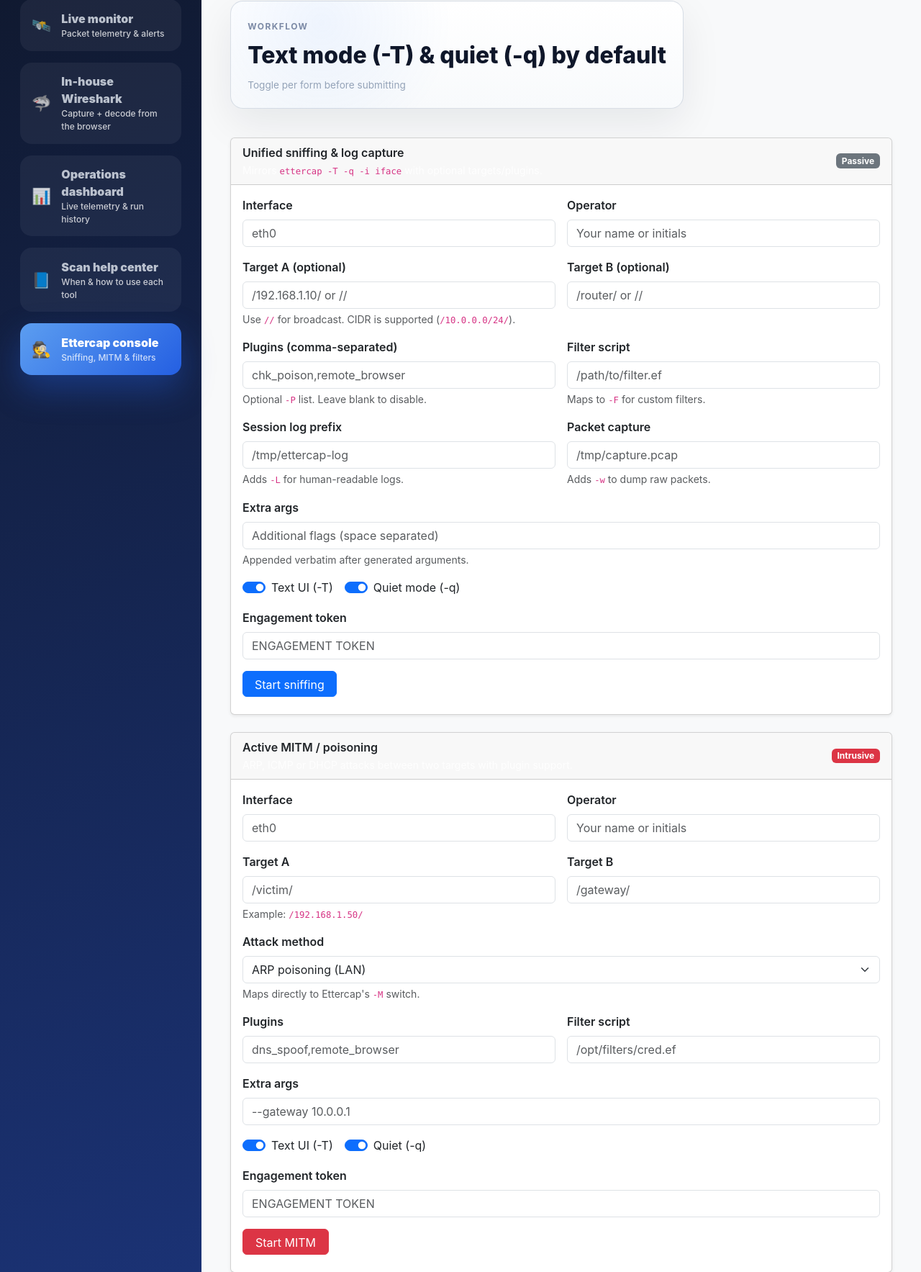
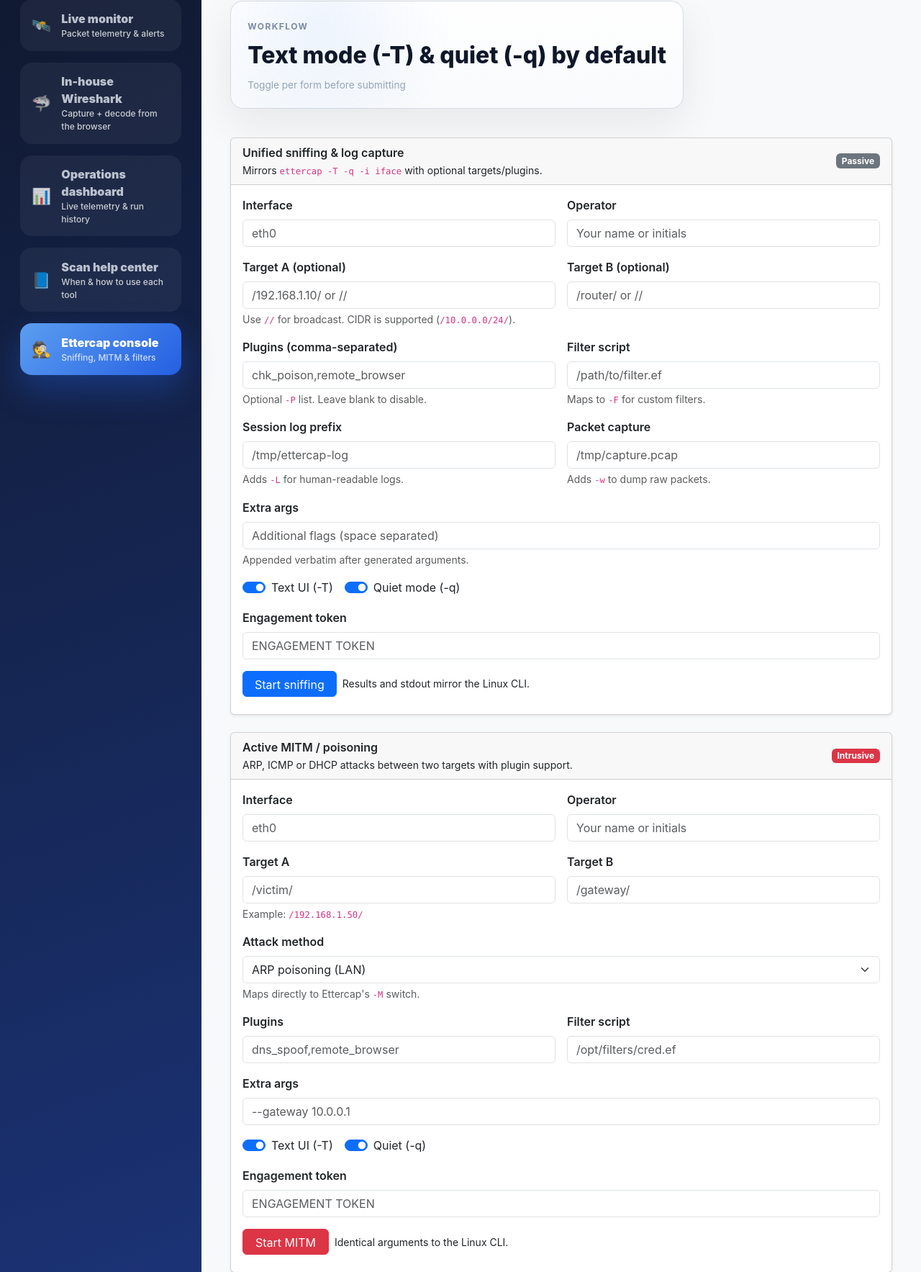
Before and after one commit to calypsorrr/cybersecurity, a Flask app: page /ettercap in a window 1280 px wide. Shown: the part 255-2022 px from the top of the page at 72% size. Run offline with Flask 3, Linux system fonts and the light colour scheme; some libraries are stand-ins or nearby versions.

Commit message:
colour changes

```diff
--- a/cybercheck/templates/ettercap.html
+++ b/cybercheck/templates/ettercap.html
@@ -23,7 +23,7 @@
       <div class="card-header d-flex justify-content-between align-items-center">
         <div>
           <span class="fw-semibold d-block">Unified sniffing & log capture</span>
-          <small class="text-muted">Mirrors <code>ettercap -T -q -i iface</code> with optional targets/plugins.</small>
+          <small class="text-muted2">Mirrors <code>ettercap -T -q -i iface</code> with optional targets/plugins.</small>
         </div>
         <span class="badge text-bg-secondary">Passive</span>
       </div>
@@ -112,9 +112,9 @@
           <div class="d-flex flex-column gap-2">
             <div class="d-flex flex-wrap gap-2">
               <button class="btn btn-primary" data-sniff-button>Start sniffing</button>
-              <span class="text-muted small align-self-center">Results and stdout mirror the Linux CLI.</span>
+              <span class="text-muted2 small align-self-center">Results and stdout mirror the Linux CLI.</span>
             </div>
-            <div id="sniffStatusMessage" class="small text-muted"></div>
+            <div id="sniffStatusMessage" class="small text-muted2"></div>
           </div>
         </form>
       </div>
@@ -124,7 +124,7 @@
       <div class="card-header d-flex justify-content-between align-items-center">
         <div>
           <span class="fw-semibold d-block">Active MITM / poisoning</span>
-          <small class="text-muted">ARP, ICMP or DHCP attacks between two targets with plugin support.</small>
+          <small class="text-muted2">ARP, ICMP or DHCP attacks between two targets with plugin support.</small>
         </div>
         <span class="badge text-bg-danger">Intrusive</span>
       </div>
@@ -207,9 +207,9 @@
           <div class="d-flex flex-column gap-2">
             <div class="d-flex flex-wrap gap-2">
               <button class="btn btn-danger" data-mitm-button>Start MITM</button>
-              <span class="text-muted small align-self-center">Identical arguments to the Linux CLI.</span>
+              <span class="text-muted2 small align-self-center">Identical arguments to the Linux CLI.</span>
             </div>
-            <div id="mitmStatusMessage" class="small text-muted"></div>
+            <div id="mitmStatusMessage" class="small text-muted2"></div>
           </div>
         </form>
       </div>
@@ -219,7 +219,7 @@
       <div class="card-header d-flex justify-content-between align-items-center">
         <div>
           <span class="fw-semibold d-block">Remote host discovery sweep</span>
-          <small class="text-muted">Use <code>-M arp:remote</code> against broadcast ranges to map a segment.</small>
+          <small class="text-muted2">Use <code>-M arp:remote</code> against broadcast ranges to map a segment.</small>
         </div>
         <span class="badge text-bg-warning text-dark">Active</span>
       </div>
@@ -273,7 +273,7 @@
 
           <div class="d-flex flex-wrap gap-2">
             <button class="btn btn-warning text-dark">Sweep network</button>
-            <span class="text-muted small align-self-center">Captures host list in stdout for auditing.</span>
+            <span class="text-muted2 small align-self-center">Captures host list in stdout for auditing.</span>
           </div>
         </form>
       </div>
@@ -283,7 +283,7 @@
       <div class="card-header d-flex justify-content-between align-items-center">
         <div>
           <span class="fw-semibold d-block">Custom CLI wrapper</span>
-          <small class="text-muted">Paste any Ettercap arguments for full parity with Linux.</small>
+          <small class="text-muted2">Paste any Ettercap arguments for full parity with Linux.</small>
         </div>
         <span class="badge text-bg-dark">Power user</span>
       </div>
@@ -326,7 +326,7 @@
 
           <div class="d-flex flex-wrap gap-2">
             <button class="btn btn-secondary">Run custom command</button>
-            <span class="text-muted small align-self-center">Ideal for filters or beta features.</span>
+            <span class="text-muted2 small align-self-center">Ideal for filters or beta features.</span>
           </div>
         </form>
       </div>
@@ -341,7 +341,7 @@
         {% for cap in capabilities %}
           <div class="list-group-item">
             <div class="fw-semibold">{{ cap.title }}</div>
-            <div class="small text-muted">{{ cap.body|safe }}</div>
+            <div class="small text-muted2">{{ cap.body|safe }}</div>
           </div>
         {% endfor %}
       </div>
@@ -350,7 +350,7 @@
     <div class="card shadow-sm">
       <div class="card-header fw-semibold">Target notation primer</div>
       <div class="card-body">
-        <ul class="small text-muted mb-0">
+        <ul class="small text-muted2 mb-0">
           <li><code>//</code> — entire LAN broadcast.</li>
           <li><code>/10.10.0.0/24/</code> — CIDR blocks.</li>
           <li><code>/victim,server/</code> — comma separated host list.</li>
@@ -366,7 +366,7 @@
         {% for method in mitm_methods %}
           <div>
             <div class="fw-semibold">{{ method.label }}</div>
-            <div class="small text-muted">{{ method.summary }}</div>
+            <div class="small text-muted2">{{ method.summary }}</div>
           </div>
         {% endfor %}
       </div>
```
Also changed, not shown: cybercheck/templates/index.html (+4 -3 lines).
